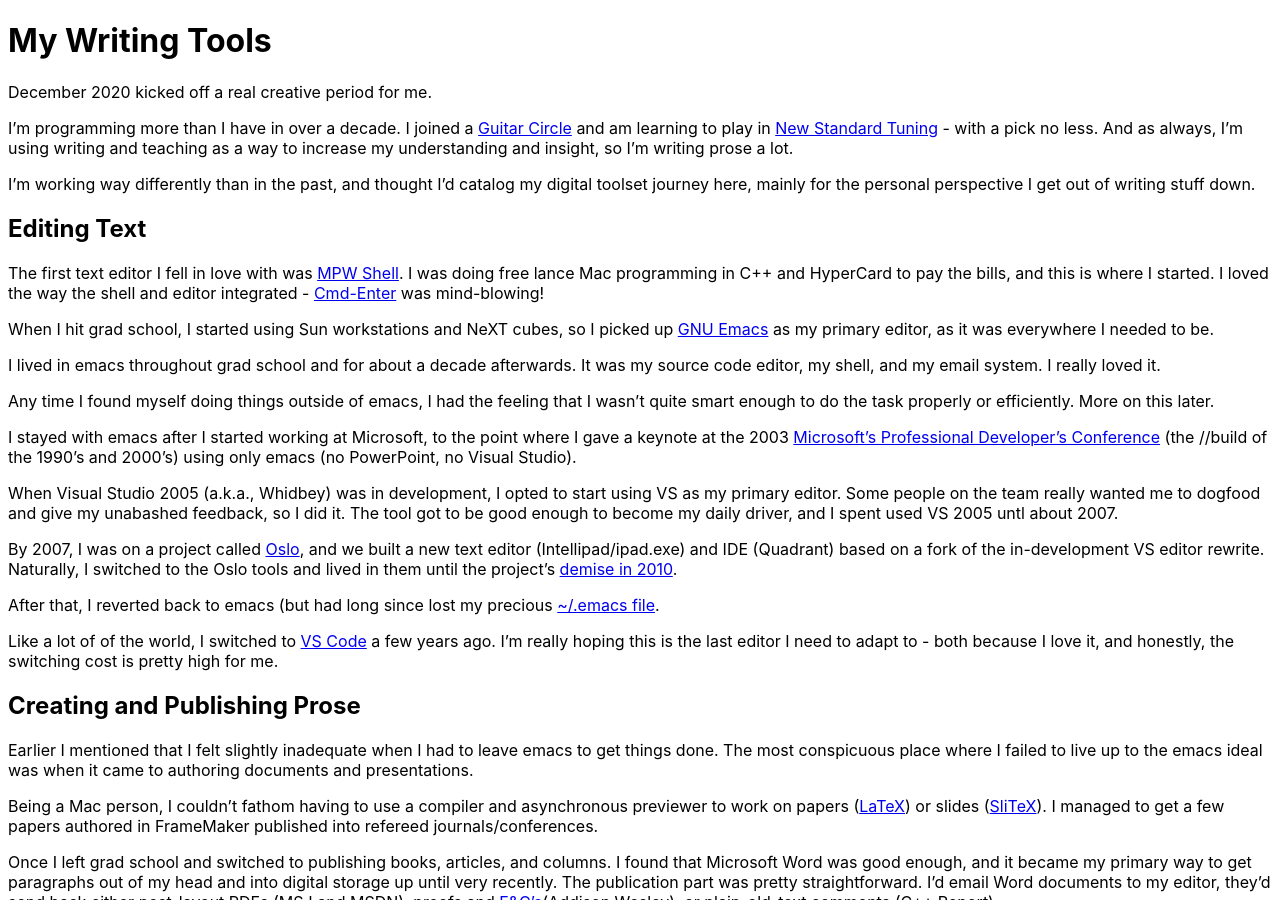
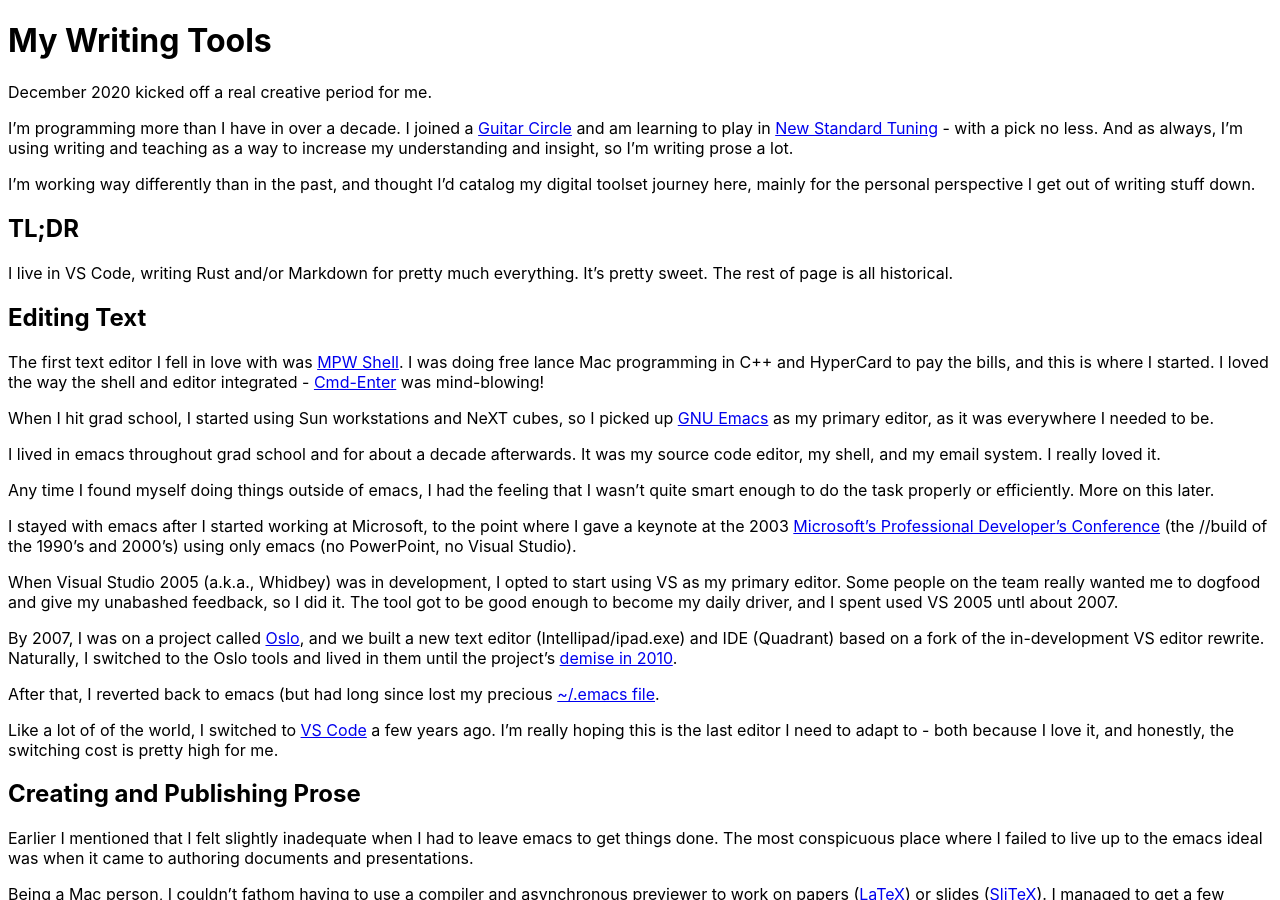
Before and after one commit to donbox/donbox.github.io, a Jekyll site: the page built from _posts/2021-07-04-how-I-write.md, in a window 1280 px wide and 900 px high. Built offline with Jekyll 4.4.1, drawn with Linux system fonts in a browser that asks for light colours.

Commit message:
Added TL;DR

```diff
--- a/_posts/2021-07-04-how-I-write.md
+++ b/_posts/2021-07-04-how-I-write.md
@@ -11,6 +11,10 @@
 I'm programming more than I have in over a decade.  I joined a [Guitar Circle](https://en.wikipedia.org/wiki/Guitar_Craft) and am learning to play in [New Standard Tuning](https://en.wikipedia.org/wiki/New_standard_tuning) - with a pick no less. And as always, I'm using writing and teaching as a way to increase my understanding and insight, so I'm writing prose a lot.
 
 I'm working way differently than in the past, and thought I'd catalog my digital toolset journey here, mainly for the personal perspective I get out of writing stuff down.
+
+## TL;DR
+
+I live in VS Code, writing Rust and/or Markdown for pretty much everything. It's pretty sweet.  The rest of page is all historical.
 
 ## Editing Text
 
```
